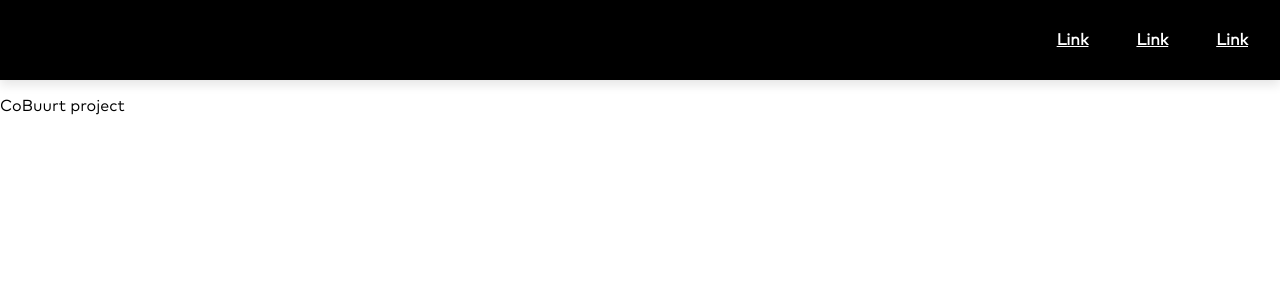
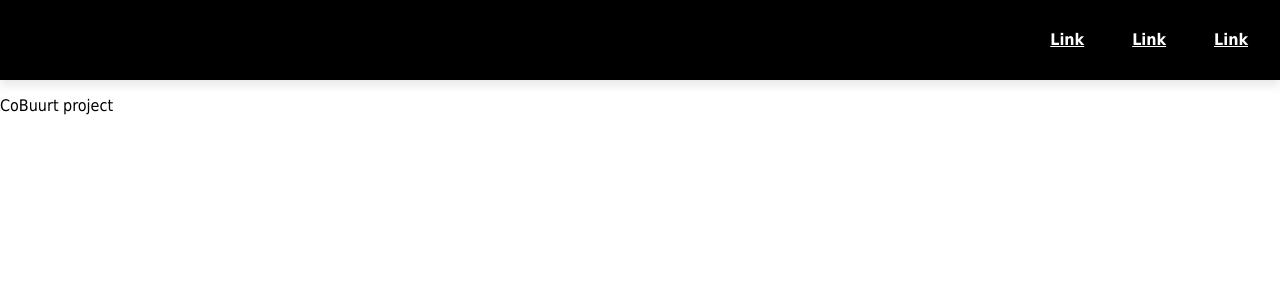
Before and after one commit to dylanvanzanten/portfolio-2022, a Next.js app: page /projects/cobuurt in a window 1280 px wide. Shown: the top 300 px of the page. Built offline with nearby package versions, Linux system fonts and the light colour scheme.

Commit message:
feat(): Add Next/font component, change structure fonts, upgrade Next

```diff
--- a/pages/_app.tsx
+++ b/pages/_app.tsx
@@ -1,8 +1,55 @@
 import Head from "next/head";
+import localFont from "@next/font/local";
 import type { AppProps } from "next/app";
 
 // Resources
 import "../styles/_all.scss";
+
+const markPro = localFont({
+  src: "../public/fonts/MarkPro.woff2",
+  weight: "300",
+  style: "normal",
+  display: "block",
+  variable: "--font-stack-base-font",
+  fallback: [
+    "-apple-system",
+    "BlinkMacSystemFont",
+    "avenir next",
+    "avenir",
+    "segoe ui",
+    "helvetica neue",
+    "helvetica",
+    "Cantarell",
+    "Ubuntu",
+    "roboto",
+    "noto",
+    "arial",
+    "sans-serif",
+  ],
+});
+
+const circularStd = localFont({
+  src: "../public/fonts/CircularStd-Bold.woff2",
+  weight: "700",
+  style: "bold",
+  display: "block",
+  variable: "--font-stack-headings-font",
+  fallback: [
+    "-apple-system",
+    "BlinkMacSystemFont",
+    "avenir next",
+    "avenir",
+    "segoe ui",
+    "helvetica neue",
+    "helvetica",
+    "Cantarell",
+    "Ubuntu",
+    "roboto",
+    "noto",
+    "arial",
+    "sans-serif",
+  ],
+});
 
 export default function App({ Component, pageProps }: AppProps) {
   return (
--- a/styles/common/_typography.scss
+++ b/styles/common/_typography.scss
@@ -1,27 +1,13 @@
-@font-face {
-  font-family: "Mark Pro";
-  src: local("Mark Pro"), local("MarkPro"),
-    url("/public/fonts/MarkPro.woff2") format("woff2"),
-    url("/public/fonts/MarkPro.woff") format("woff");
-  font-weight: 300;
-  font-style: normal;
-  font-display: block;
-}
-
-@font-face {
-  font-family: "Circular Std";
-  src: local("Circular Std Bold"), local("CircularStd-Bold"),
-    url("/public/fonts/CircularStd-Bold.woff2") format("woff2"),
-    url("/public/fonts/CircularStd-Bold.woff") format("woff");
-  font-weight: 700;
-  font-style: normal;
-  font-display: block;
-}
-
 $font-stack: -apple-system, BlinkMacSystemFont, avenir next, avenir, segoe ui,
   helvetica neue, helvetica, Cantarell, Ubuntu, roboto, noto, arial, sans-serif;
 $font-stack-base: "Mark Pro", Tahoma, sans-serif, $font-stack;
 $font-stack-headings: "Circular Std", Tahoma, sans-serif, $font-stack;
+
+:root {
+  --font-stack: #{$font-stack};
+  --font-stack-base: #{$font-stack-base};
+  --font-stack-headings: #{$font-stack-headings};
+}
 
 body {
   color: $color-white;
@@ -30,7 +16,7 @@ body {
 
 // Fallbacks
 @mixin font-stack-base {
-  font-family: "Mark Pro", Tahoma, sans-serif, $font-stack;
+  font-family: $font-stack-base, Tahoma, sans-serif, $font-stack;
 }
 
 @mixin text {
```
Also changed, not shown: package.json (+5 -4 lines), 1 other file (tests, documents, lock files or other folders).
